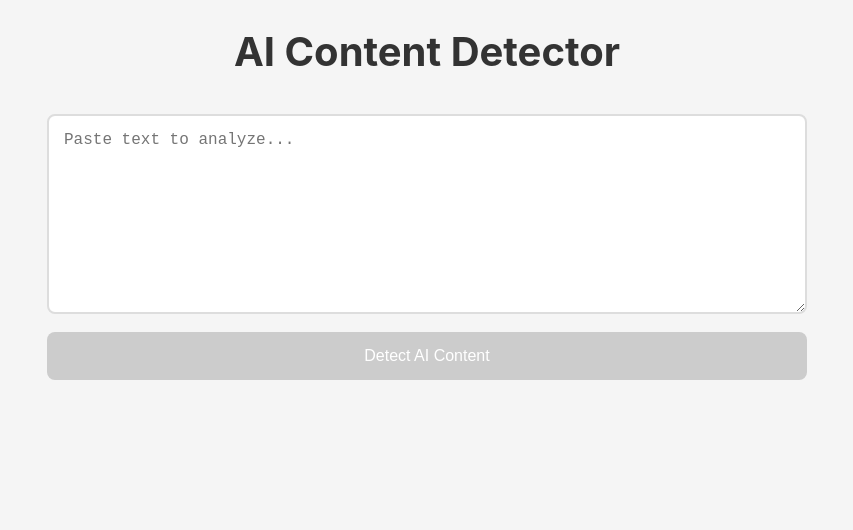
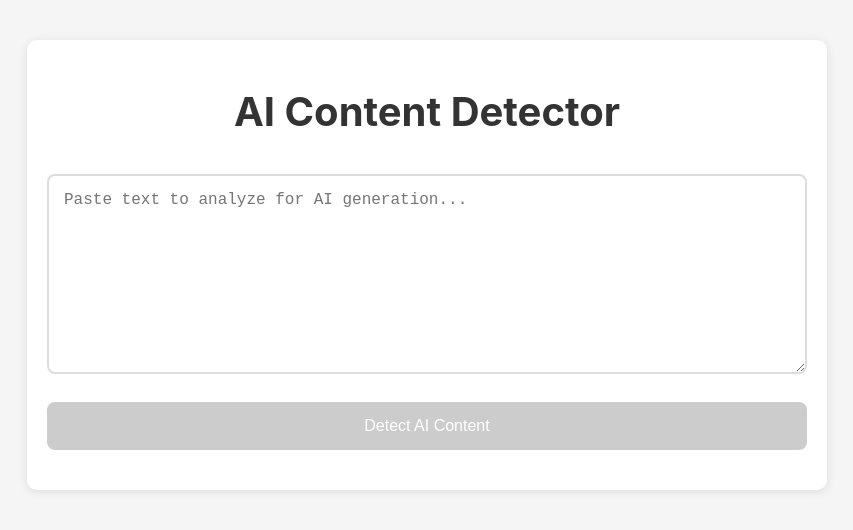
Before and after one commit to birthquake/ai-content-detector, a Next.js app: page / in a window 1280 px wide. Shown: the top 530 px of the page, without its empty margins (213-1066 px from the left). Built offline with nearby package versions, Linux system fonts and the light colour scheme.

Commit message:
Update index.js

```diff
--- a/pages/index.js
+++ b/pages/index.js
@@ -22,23 +22,23 @@ export default function Home() {
   };
 
   return (
-    <div style={{ padding: '20px', maxWidth: '800px', margin: '0 auto' }}>
+    <div className="container">
       <h1>AI Content Detector</h1>
       <textarea
         value={text}
         onChange={(e) => setText(e.target.value)}
-        placeholder="Paste text to analyze..."
-        style={{ width: '100%', height: '200px', marginBottom: '10px' }}
+        placeholder="Paste text to analyze for AI generation..."
       />
       <button onClick={analyzeText} disabled={loading || !text}>
         {loading ? 'Analyzing...' : 'Detect AI Content'}
       </button>
 
       {result && (
-        <div style={{ marginTop: '20px', padding: '10px', border: '1px solid #ccc' }}>
-          <h3>Result:</h3>
-          <p>AI Probability: {result.aiProbability}%</p>
-          <p>Confidence: {result.confidence}</p>
+        <div className="result-box">
+          <h3>Analysis Result:</h3>
+          <p><strong>AI Probability:</strong> {result.aiProbability}%</p>
+          <p><strong>Confidence Level:</strong> {result.confidence}</p>
+          <p><strong>Text Length:</strong> {result.textLength} characters</p>
         </div>
       )}
     </div>
```
